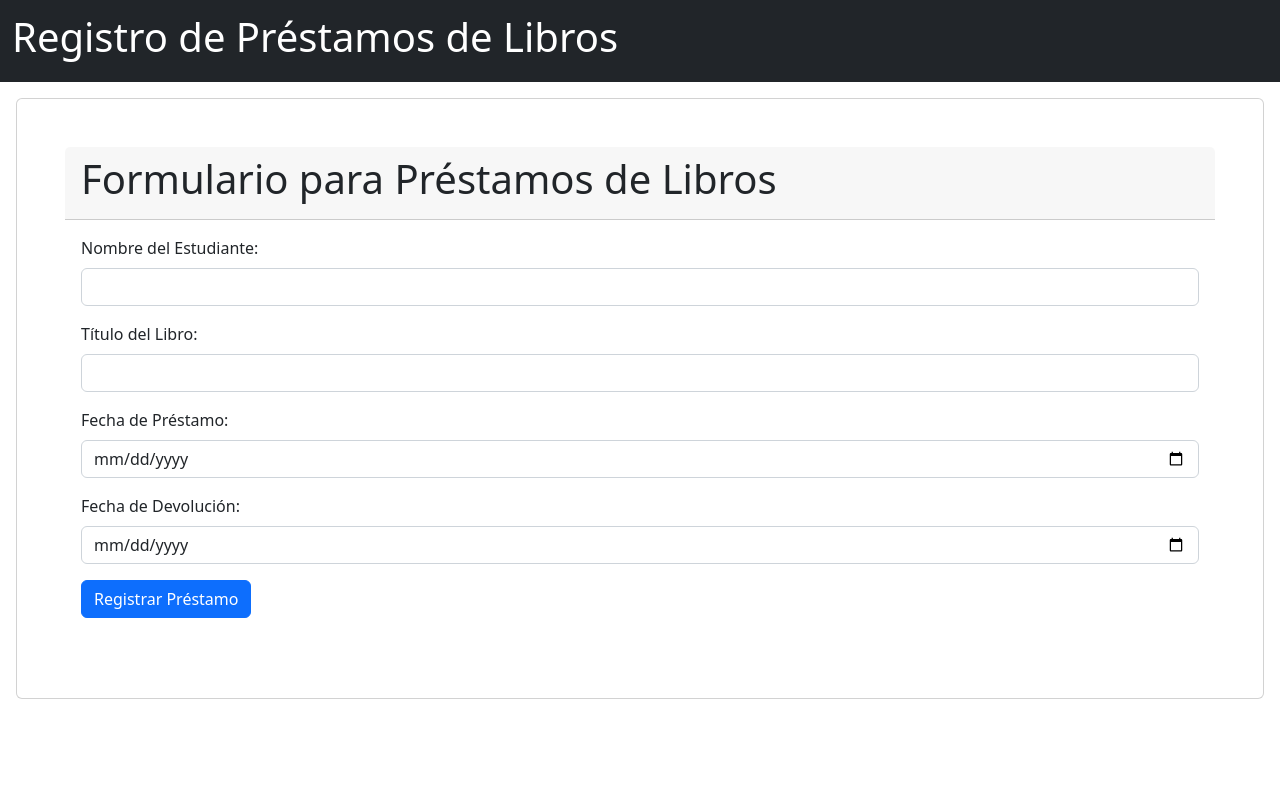
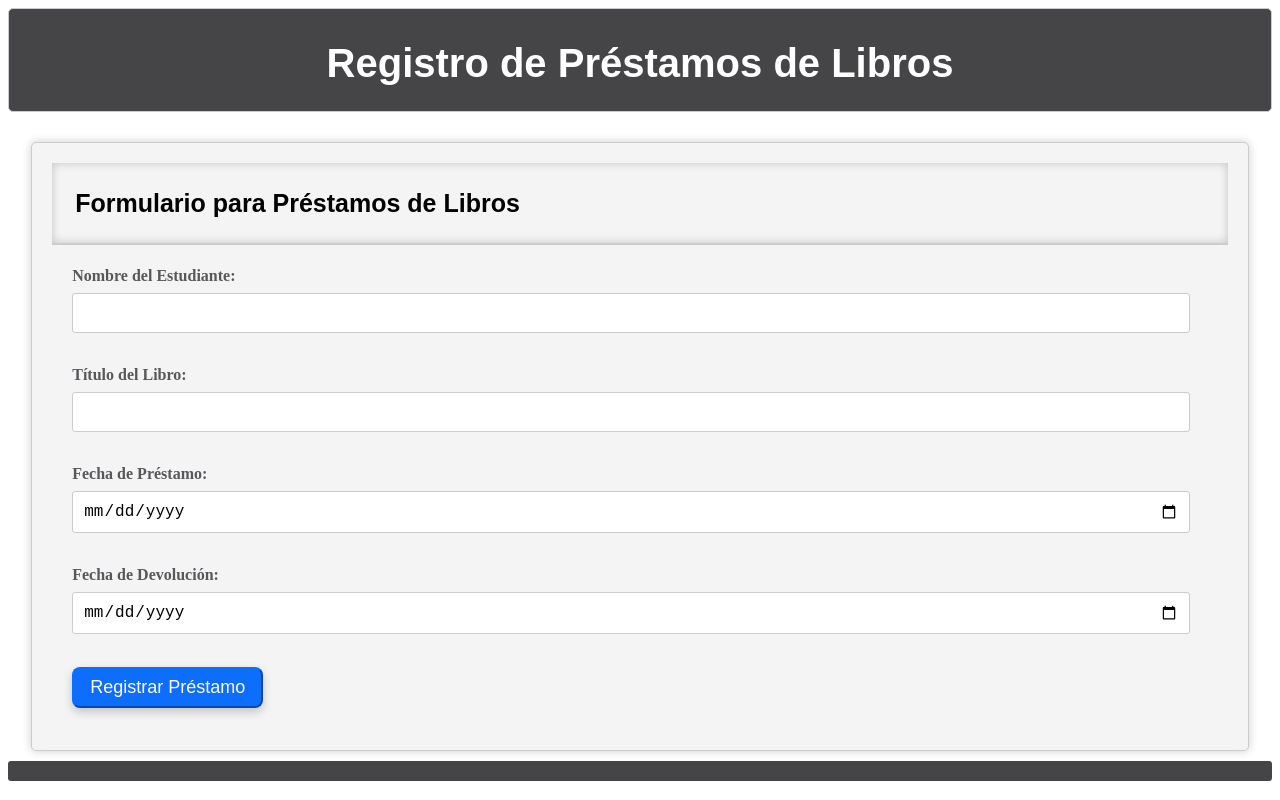
Before and after one commit to DiegoArmando1990/AplicacionWeb, a website: page index.html in a window 1280 px wide. Drawn offline with nearby package versions, Linux system fonts and the light colour scheme.

Commit message:
ajustes css

```diff
--- a/index.html
+++ b/index.html
@@ -1,4 +1,44 @@
+<!------------------------- VERSION CON  CSS ------------------------->
 <!DOCTYPE html>
+<html lang="en">
+
+<head>
+    <meta charset="UTF-8">
+    <meta name="viewport" content="width=device-width, initial-scale=1.0">
+    <link rel="stylesheet" type="text/css" href="styles.css">
+    <title>Registro de Préstamos de Libros</title>
+</head>
+
+<body>
+    <div id="banner">
+        <h1>Registro de Préstamos de Libros</h1>
+    </div>
+    <form id="prestamoForm">
+        <div id="titulo2">
+            <h2>Formulario para Préstamos de Libros</h2>
+        </div>
+        <div id="camposForm">
+            <label for="nombre">Nombre del Estudiante:</label>
+            <input type="text" id="nombre" name="nombre" required><br><br>
+            <label for="titulo">Título del Libro:</label>
+            <input type="text" id="titulo" name="titulo" required><br><br>
+            <label for="fecha_prestamo">Fecha de Préstamo:</label>
+            <input type="date" id="fecha_prestamo" name="fecha_prestamo" required><br><br>
+            <label for="fecha_devolucion">Fecha de Devolución:</label>
+            <input type="date" id="fecha_devolucion" name="fecha_devolucion" required><br><br>
+            <input  class="botonG" type="button" value="Registrar Préstamo" onclick="registrarPrestamo()">
+        </div>
+        </div>
+    </form>
+    <div id="mensaje"></div>
+    <script src="conexion.js"></script>
+</body>
+
+</html>
+
+
+<!------------------------- VERSION CON  BOOTSTRAP ------------------------->
+<!-- <!DOCTYPE html>
 <html>
 
 <head>
@@ -53,4 +93,4 @@
     <script src="conexion.js"></script>
 </body>
 
-</html>
+</html> -->
--- /dev/null
+++ b/styles.css
@@ -0,0 +1,128 @@
+/* Estilos generales para el formulario */
+form {
+    max-width: 93%;
+    margin: 0 auto;
+    padding: 20px;
+    background-color: #f4f4f4;
+    border: 1px solid #ccc;
+    border-radius: 5px;
+    box-shadow: 0 0 10px rgba(0, 0, 0, 0.2);
+}
+
+/* Estilos para etiquetas de campo */
+label {
+    display: block;
+    margin-bottom: 8px;
+    font-weight: bold;
+    color: #58585b;
+}
+
+/* Estilos para campos de entrada de texto */
+input[type="text"],
+input[type="date"] {
+    width: 95%;
+    padding: 10px;
+    margin-bottom: 15px;
+    border: 1px solid #ccc;
+    border-radius: 3px;
+    font-size: 16px;
+}
+
+/* Estilos para el botón de envío */
+input[type="submit"] {
+    background-color: #007BFF;
+    color: #fff;
+    padding: 10px 20px;
+    border: none;
+    border-radius: 3px;
+    font-size: 18px;
+    cursor: pointer;
+}
+
+/* Cambio de color al pasar el cursor sobre el botón de envío */
+input[type="submit"]:hover {
+    background-color: #0056b3;
+    padding-left: 100px;
+}
+
+/* Estilos para la div de mensajes de respuesta */
+#mensaje {
+    padding: 10px;
+    margin-top: 10px;
+    border-radius: 3px;
+    font-weight: bold;
+    background-color: #454547;
+    color: white;
+    text-align: center;
+    font-size: 40px;
+}
+
+/* Estilos para el contenedor de titulo */
+#banner {
+    background-color: #454547;
+    padding: 5px;
+    margin-bottom: 30px;
+    border: 1px solid #ccc;
+    border-radius: 5px;
+}
+
+/* Estilos para el título General */
+h1 {
+    text-align: center;
+    font-size: 40px;
+    font-family: sans-serif;
+    margin-bottom: 20px;
+    color: white;
+    width: 100%;
+    height: 100%;
+
+}
+
+/* Estilos para el  contenedor del h2 */
+#titulo2 {
+
+    box-shadow: inset 0 0 10px rgba(0, 0, 0, 0.2);
+    border-bottom: 2px solid #ccc;
+    padding: 2px;
+    margin-bottom: 20px;
+    padding-left: 20px;
+}
+
+/* Estilos para el  titulo del formulario */
+h2 {
+    font-size: 25px;
+    font-family: sans-serif;
+    padding: 3px;
+}
+/*Estilos para el contenido del formulario*/
+#camposForm {
+
+    padding: 2px;
+    margin-bottom: 20px;
+    padding-left: 20px;
+}
+/* Estilos para el boton */
+.botonG {
+    background-color: #0d6efd;
+    border-color: #0d6efd;
+    color: #fff;
+    font-size: 18px;
+    font-family: Arial, sans-serif;
+    border-width: 2px;
+    border-radius: 8px;
+    box-shadow: 0 4px 10px rgba(0, 0, 0, 0.2);
+    padding: 0.5rem 1rem;
+}
+/* Acciones para el boton */
+.botonG:hover {
+    background-color: #0b5ed7;
+    border-color: #0b5ed7;
+}
+.botonG.focus{
+    box-shadow: 0 2px 5px rgba(0, 0, 0, 0.25);
+}
+.botonG:active {
+    background-color: #0a58c2;
+    border-color: #0a58c2;
+    box-shadow: inset 0 2px 5px rgba(0, 0, 0, 0.25);
+}
```
